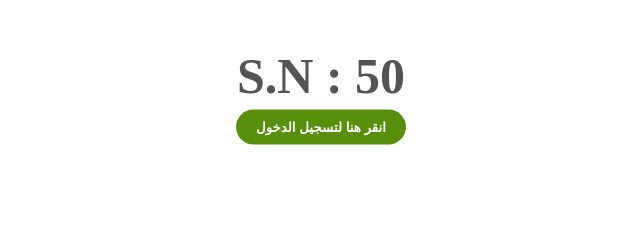
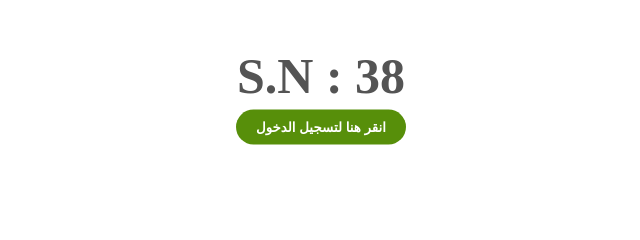
Before and after one commit to ALEmadTransport/account_38, a plain HTML site: page index.html in a window 1280 px wide. Shown: the part 273-513 px from the top of the page, 319-959 px from the left. Drawn offline with Linux system fonts and the light colour scheme.

Commit message:
Update index.html

```diff
--- a/index.html
+++ b/index.html
@@ -49,7 +49,7 @@
 
 <body>
     <img src="background.png" alt="">
-    <span class="sn-label">S.N : 50</span>
+    <span class="sn-label">S.N : 38</span>
     <br>
     <br>
     <br>
```
